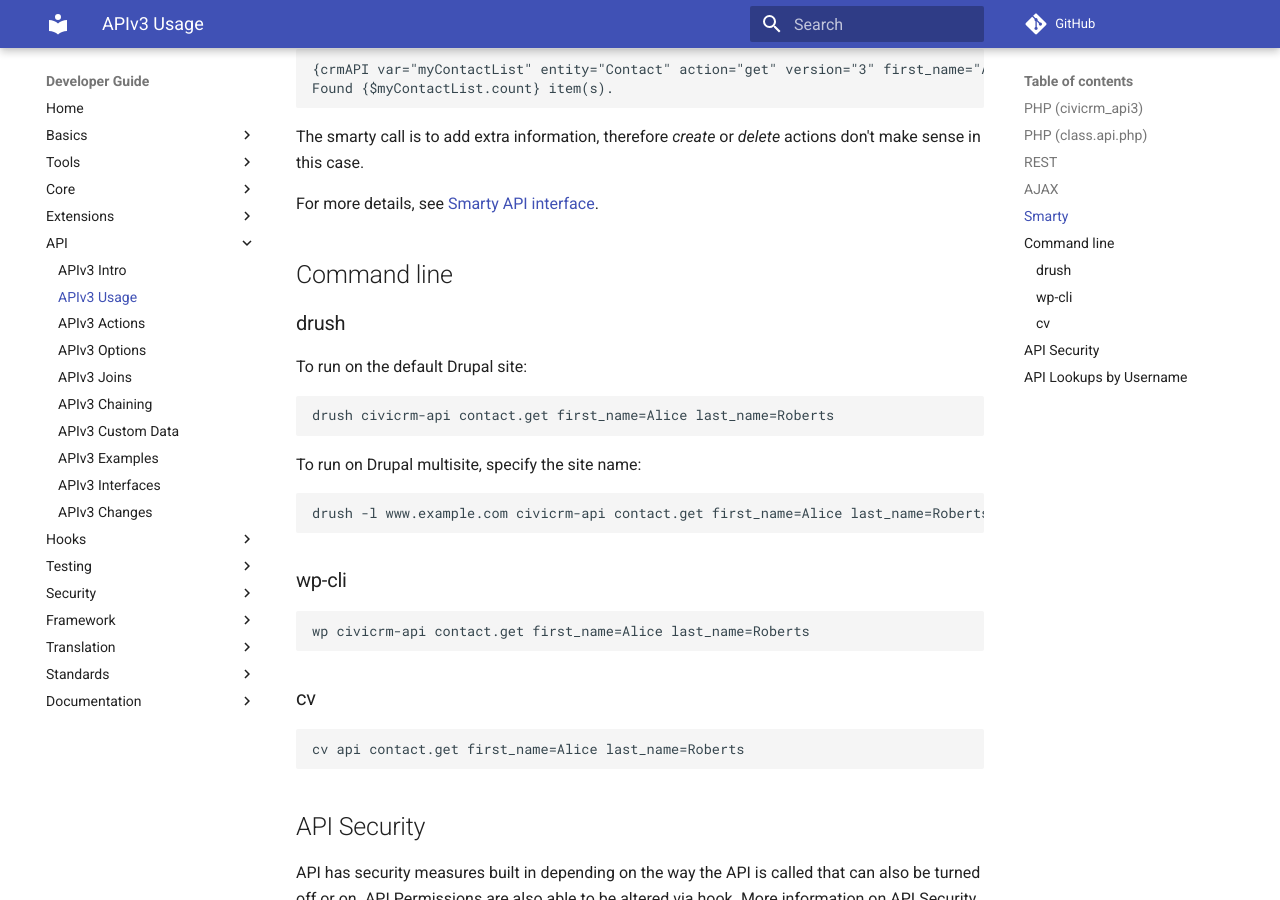
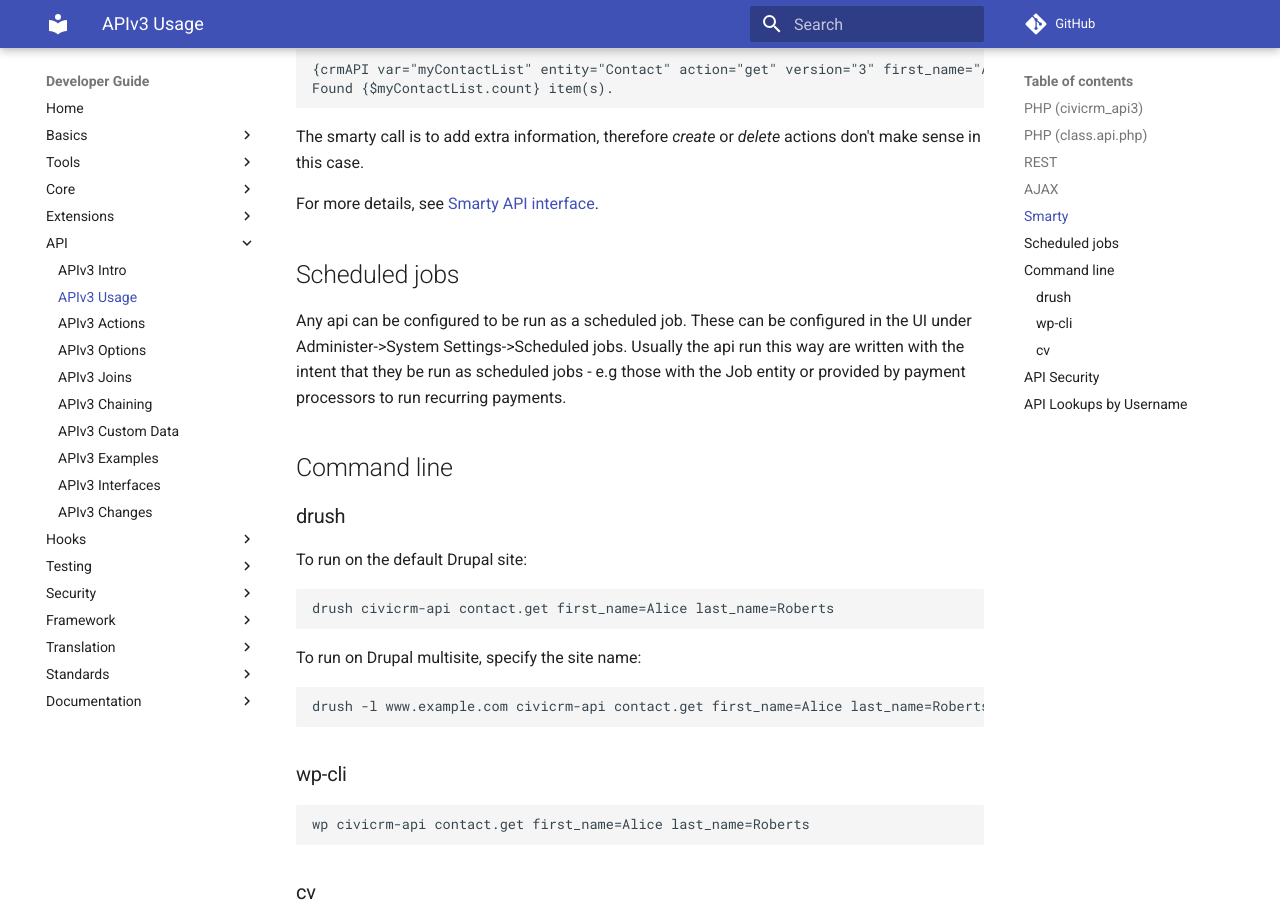
Before and after one commit to civicrm/civicrm-dev-docs, an MkDocs documentation site: the page built from docs/api/usage.md, in a window 1280 px wide and 900 px high, scrolled down 3858 px. Built offline with MkDocs 1.6.1 and Material for MkDocs 9.7.7, drawn with Linux system fonts in a browser that asks for light colours; comment, search, counter and statistics services are not loaded; old or Windows-style settings are respelled for this version of MkDocs.

Commit message:
Add mention of how to schedule an api

```diff
--- a/docs/api/usage.md
+++ b/docs/api/usage.md
@@ -189,6 +189,11 @@ actions don't make sense in this case.
 For more details, see
 [Smarty API interface](/api/interfaces.md#smarty-api-interface).
 
+## Scheduled jobs
+Any api can be configured to be run as a scheduled job. These can be configured in the UI under Administer->System Settings->Scheduled jobs. Usually the api run this way are written with the intent that they be run as scheduled jobs - e.g those with the Job entity or provided by payment processors to run recurring payments.
+
+
+
 ## Command line
 
 ### drush
```
